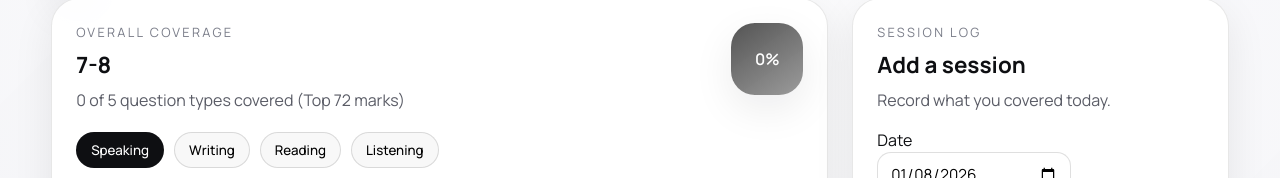
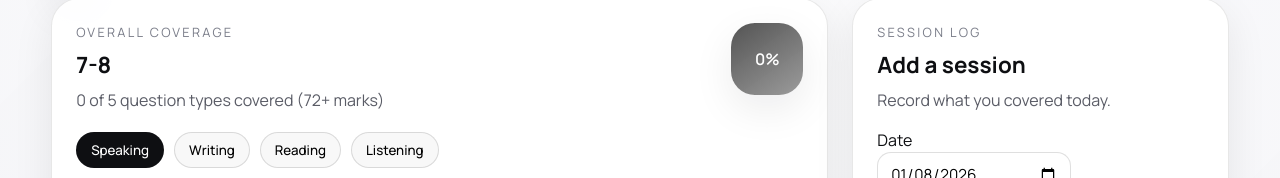
Before and after one commit to scuba3198/pte-class-coverage, a React (Vite) app: page / in a window 1280 px wide. Shown: the part 260-438 px from the top of the page. Built offline with nearby package versions, Linux system fonts and the light colour scheme.

Commit message:
Clarify 72+ marks coverage label

```diff
--- a/src/App.jsx
+++ b/src/App.jsx
@@ -349,7 +349,7 @@ function App() {
                 <p className="section-label">Overall coverage</p>
                 <h2>{activeClass.name}</h2>
                 <p className="card-subtitle">
-                  {coverageCounts.covered} of {coverageCounts.total} question types covered (Top 72 marks)
+                  {coverageCounts.covered} of {coverageCounts.total} question types covered (72+ marks)
                 </p>
               </div>
               <div className="progress-ring">
```
